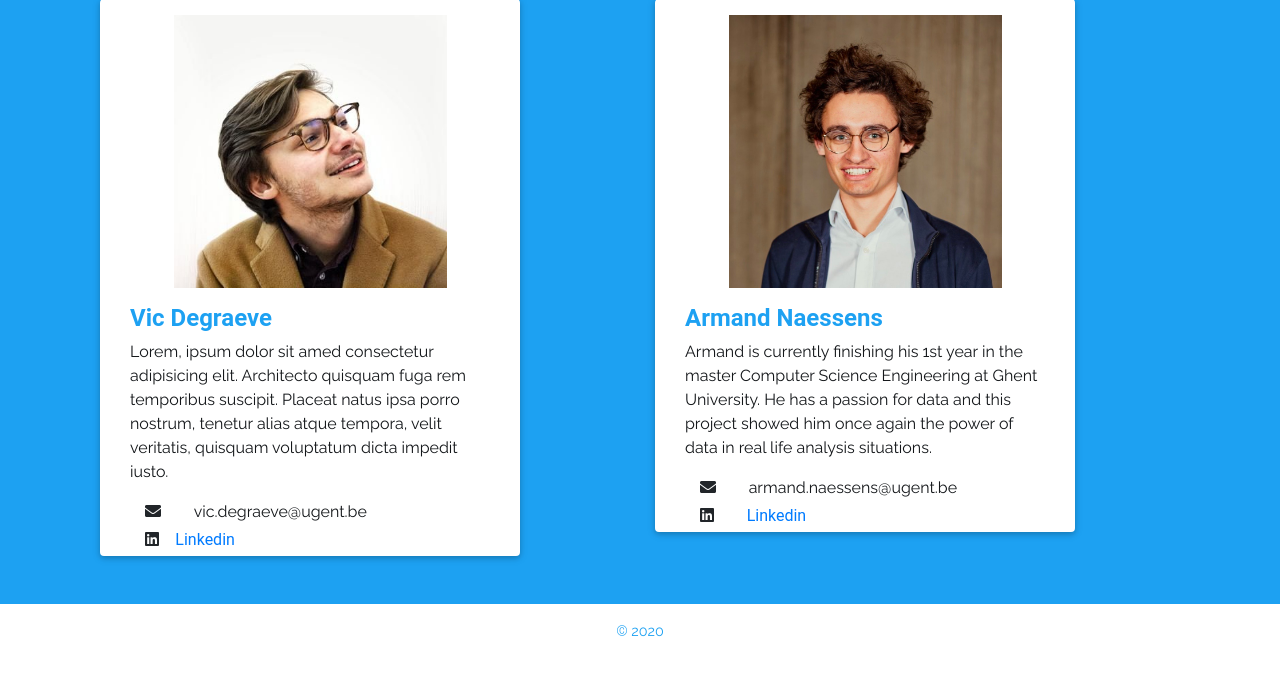
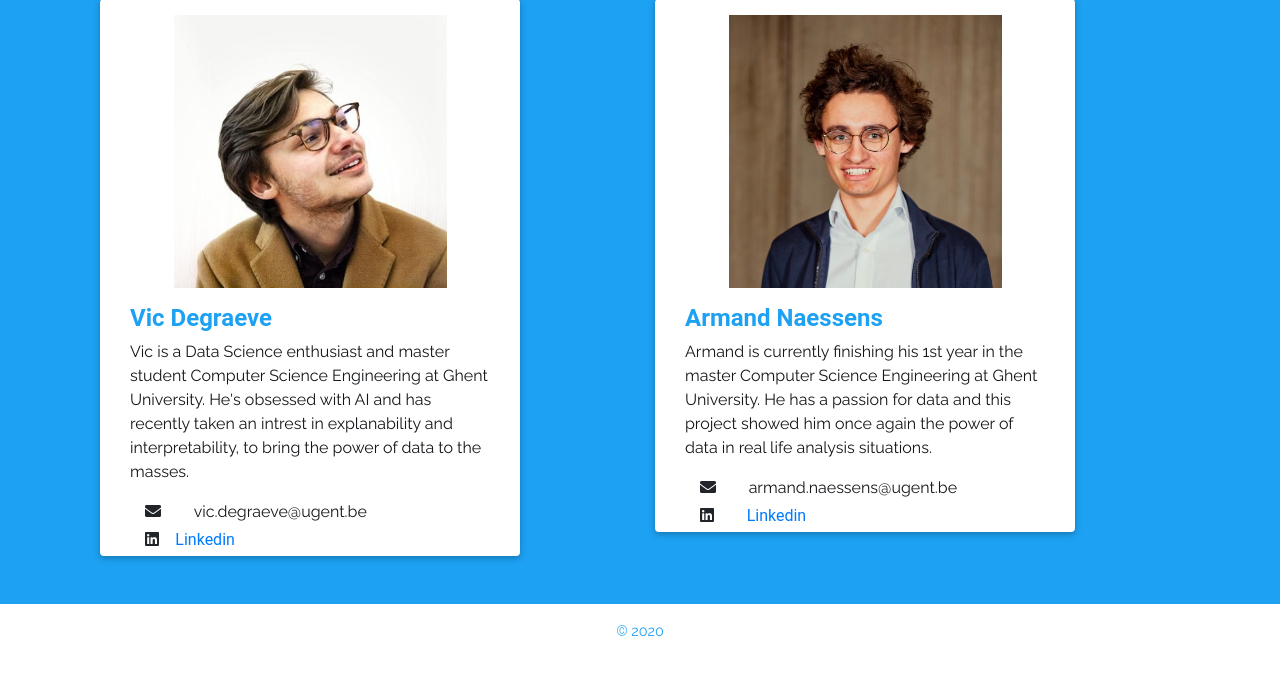
Before and after one commit to armandnaessens/bdsSite, a Django app: page / in a window 1280 px wide. Shown: the part 916-1600 px from the top of the page. Run offline with Django 3.2, Linux system fonts and the light colour scheme; some libraries are stand-ins or nearby versions.

Commit message:
Vic intro

```diff
--- a/main/templates/main/home.html
+++ b/main/templates/main/home.html
@@ -10,7 +10,7 @@
     <div class="text-center">
         <h2 class="display-4" style="color: white; font-weight: 700;">Corona & Twitter</h2>
         <div class="head-text text-left container mt-5 px-5">
-            <p>This website is made as a deliverable for the Big Data science Corona Virus project. The course which organised this project is Big Data Science (E018210) at the University of Ghent, Belgium</p>
+            <p>This website is made as a deliverable for the Big Data science Corona Virus project. The course that organised this project is Big Data Science (E018210) at the University of Ghent, Belgium</p>
             <p>We wanted to analyse the impact of the Corona Virus on the sentiment of Twitter users in Flanders. To do this, we gathered more than 9 million tweets, from more than 10 thousand Flemish users. Afterwards we trained a modified BERT model to interpret the emotions in Flemish tweets. Please see the "Behind the curtains" page for more information </p>
             <p>The insights page shows some clear graphs about key findings we found out in or data.</p>
             <p>The dynamic dashboard page is where the fun really starts. Here you can go ahead and play with the data yourself. In the explanation under the dashboard, a clear discription of the functionalities is given.</p>
@@ -39,7 +39,7 @@
                                 <h4 class="display-6 text-left" style="color: #1DA1F2; font-weight: 700;">Vic Degraeve</h4>
                             </div>
                             <div class="row">
-                                <p>Lorem, ipsum dolor sit amed consectetur adipisicing elit. Architecto quisquam fuga rem temporibus suscipit. Placeat natus ipsa porro nostrum, tenetur alias atque tempora, velit veritatis, quisquam voluptatum dicta impedit iusto.</p>
+                                <p>Vic is a Data Science enthusiast and master student Computer Science Engineering at Ghent University. He's obsessed with AI and has recently taken an intrest in explanability and interpretability, to bring the power of data to the masses.</p>
                             </div>
                             <div class="row mb-3">
                                 <div class="col-12 colContact mb-1">
```
